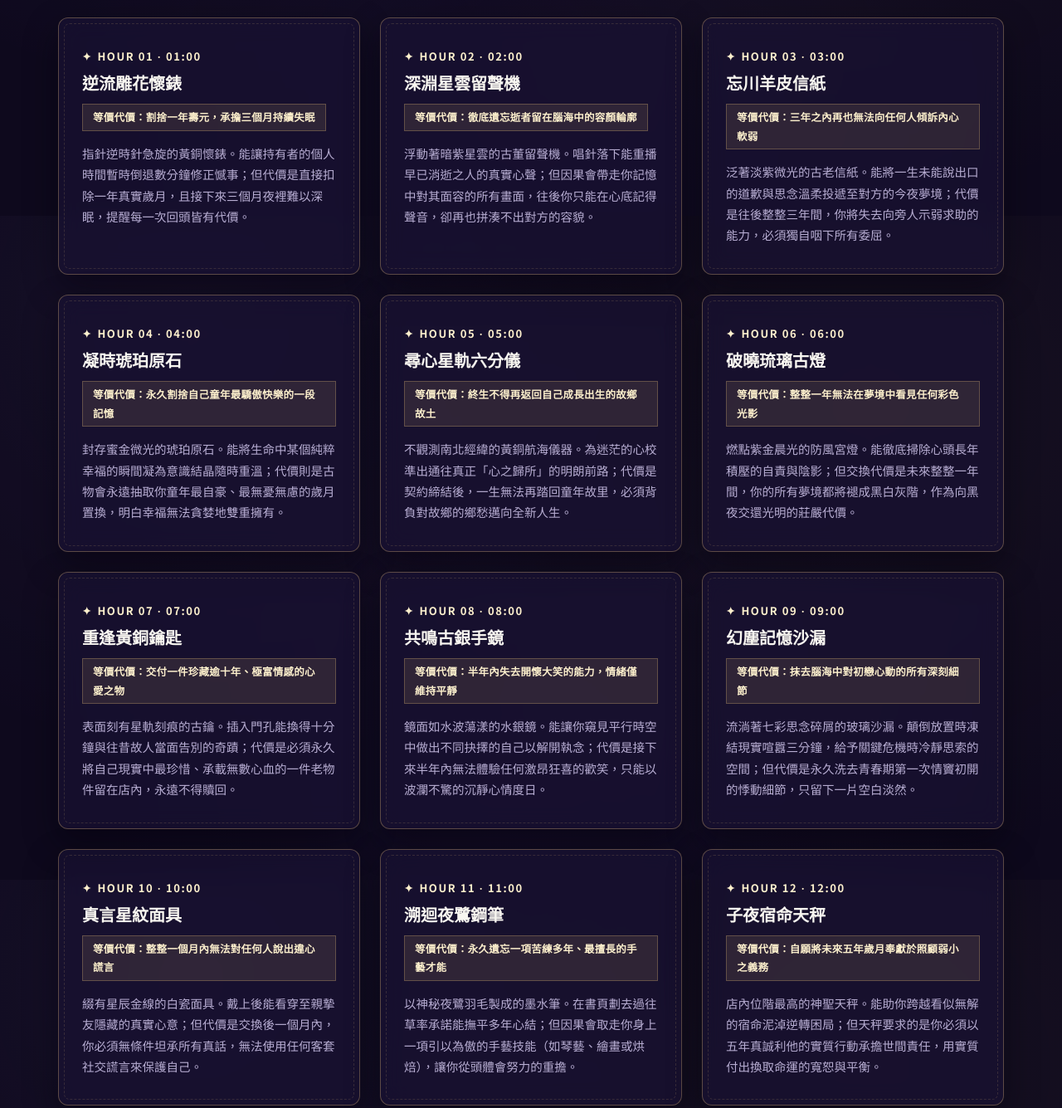
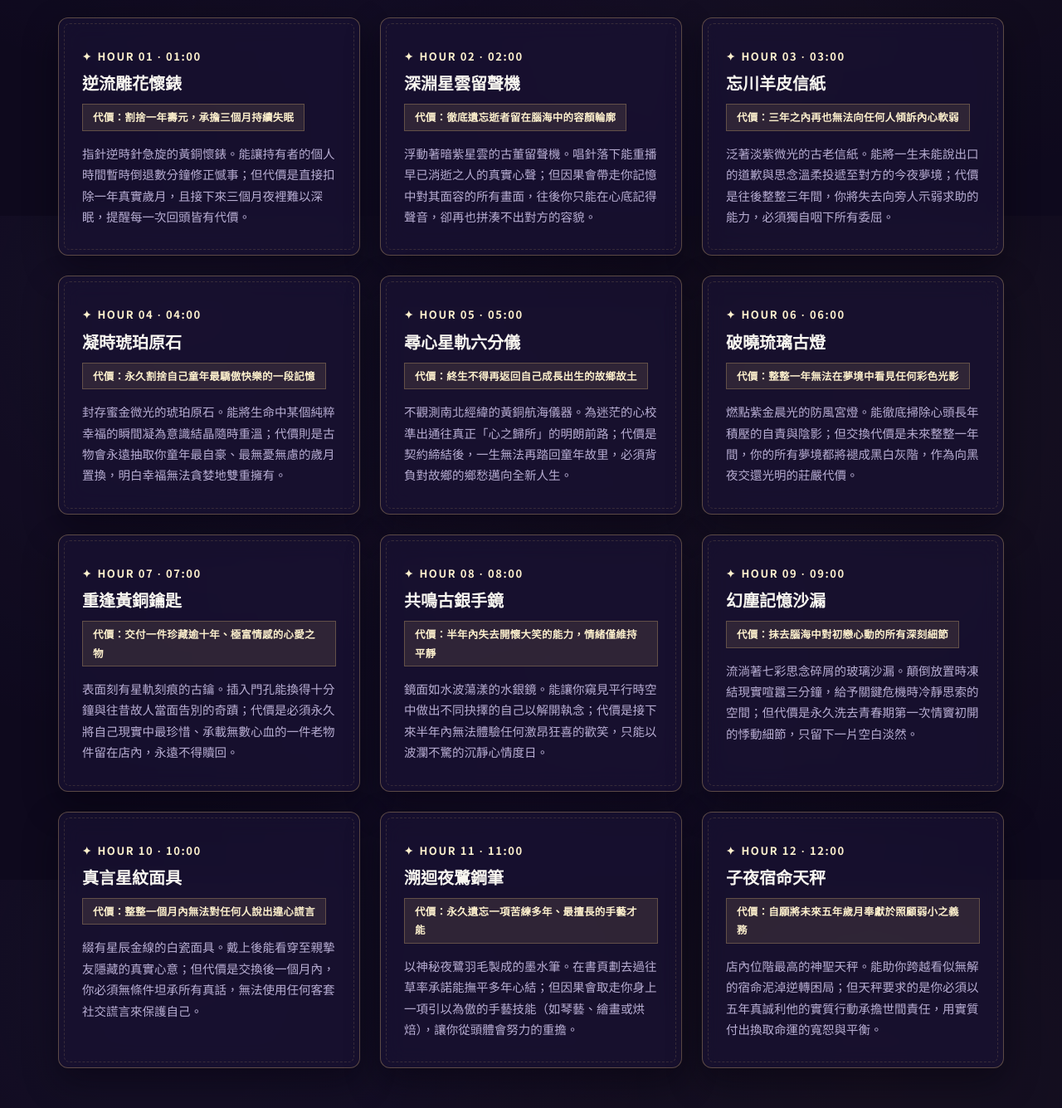
Before and after one commit to susu-cpu777/WebPage_11515243, a plain HTML site: page pages/about.html in a window 1280 px wide. Shown: the part 1340-2675 px from the top of the page at 83% size. Drawn offline with Linux system fonts and the light colour scheme.

Commit message:
更新奇幻古物圖鑑中代價描述，移除「等價」字樣以簡化表達

```diff
--- a/pages/about.html
+++ b/pages/about.html
@@ -102,7 +102,7 @@
           <article class="glass-card relic-catalog-card">
             <div class="relic-hour-tag"><span aria-hidden="true">✦</span> HOUR 01 ‧ 01:00</div>
             <h3 class="relic-catalog-title">逆流雕花懷錶</h3>
-            <div class="relic-cost-pill">等價代價：割捨一年壽元，承擔三個月持續失眠</div>
+            <div class="relic-cost-pill">代價：割捨一年壽元，承擔三個月持續失眠</div>
             <p class="relic-catalog-desc">
               指針逆時針急旋的黃銅懷錶。能讓持有者的個人時間暫時倒退數分鐘修正憾事；但代價是直接扣除一年真實歲月，且接下來三個月夜裡難以深眠，提醒每一次回頭皆有代價。
             </p>
@@ -112,7 +112,7 @@
           <article class="glass-card relic-catalog-card">
             <div class="relic-hour-tag"><span aria-hidden="true">✦</span> HOUR 02 ‧ 02:00</div>
             <h3 class="relic-catalog-title">深淵星雲留聲機</h3>
-            <div class="relic-cost-pill">等價代價：徹底遺忘逝者留在腦海中的容顏輪廓</div>
+            <div class="relic-cost-pill">代價：徹底遺忘逝者留在腦海中的容顏輪廓</div>
             <p class="relic-catalog-desc">
               浮動著暗紫星雲的古董留聲機。唱針落下能重播早已消逝之人的真實心聲；但因果會帶走你記憶中對其面容的所有畫面，往後你只能在心底記得聲音，卻再也拼湊不出對方的容貌。
             </p>
@@ -122,7 +122,7 @@
           <article class="glass-card relic-catalog-card">
             <div class="relic-hour-tag"><span aria-hidden="true">✦</span> HOUR 03 ‧ 03:00</div>
             <h3 class="relic-catalog-title">忘川羊皮信紙</h3>
-            <div class="relic-cost-pill">等價代價：三年之內再也無法向任何人傾訴內心軟弱</div>
+            <div class="relic-cost-pill">代價：三年之內再也無法向任何人傾訴內心軟弱</div>
             <p class="relic-catalog-desc">
               泛著淡紫微光的古老信紙。能將一生未能說出口的道歉與思念溫柔投遞至對方的今夜夢境；代價是往後整整三年間，你將失去向旁人示弱求助的能力，必須獨自咽下所有委屈。
             </p>
@@ -132,7 +132,7 @@
           <article class="glass-card relic-catalog-card">
             <div class="relic-hour-tag"><span aria-hidden="true">✦</span> HOUR 04 ‧ 04:00</div>
             <h3 class="relic-catalog-title">凝時琥珀原石</h3>
-            <div class="relic-cost-pill">等價代價：永久割捨自己童年最驕傲快樂的一段記憶</div>
+            <div class="relic-cost-pill">代價：永久割捨自己童年最驕傲快樂的一段記憶</div>
             <p class="relic-catalog-desc">
               封存蜜金微光的琥珀原石。能將生命中某個純粹幸福的瞬間凝為意識結晶隨時重溫；代價則是古物會永遠抽取你童年最自豪、最無憂無慮的歲月置換，明白幸福無法貪婪地雙重擁有。
             </p>
@@ -142,7 +142,7 @@
           <article class="glass-card relic-catalog-card">
             <div class="relic-hour-tag"><span aria-hidden="true">✦</span> HOUR 05 ‧ 05:00</div>
             <h3 class="relic-catalog-title">尋心星軌六分儀</h3>
-            <div class="relic-cost-pill">等價代價：終生不得再返回自己成長出生的故鄉故土</div>
+            <div class="relic-cost-pill">代價：終生不得再返回自己成長出生的故鄉故土</div>
             <p class="relic-catalog-desc">
               不觀測南北經緯的黃銅航海儀器。為迷茫的心校準出通往真正「心之歸所」的明朗前路；代價是契約締結後，一生無法再踏回童年故里，必須背負對故鄉的鄉愁邁向全新人生。
             </p>
@@ -152,7 +152,7 @@
           <article class="glass-card relic-catalog-card">
             <div class="relic-hour-tag"><span aria-hidden="true">✦</span> HOUR 06 ‧ 06:00</div>
             <h3 class="relic-catalog-title">破曉琉璃古燈</h3>
-            <div class="relic-cost-pill">等價代價：整整一年無法在夢境中看見任何彩色光影</div>
+            <div class="relic-cost-pill">代價：整整一年無法在夢境中看見任何彩色光影</div>
             <p class="relic-catalog-desc">
               燃點紫金晨光的防風宮燈。能徹底掃除心頭長年積壓的自責與陰影；但交換代價是未來整整一年間，你的所有夢境都將褪成黑白灰階，作為向黑夜交還光明的莊嚴代價。
             </p>
@@ -162,7 +162,7 @@
           <article class="glass-card relic-catalog-card">
             <div class="relic-hour-tag"><span aria-hidden="true">✦</span> HOUR 07 ‧ 07:00</div>
             <h3 class="relic-catalog-title">重逢黃銅鑰匙</h3>
-            <div class="relic-cost-pill">等價代價：交付一件珍藏逾十年、極富情感的心愛之物</div>
+            <div class="relic-cost-pill">代價：交付一件珍藏逾十年、極富情感的心愛之物</div>
             <p class="relic-catalog-desc">
               表面刻有星軌刻痕的古鑰。插入門孔能換得十分鐘與往昔故人當面告別的奇蹟；代價是必須永久將自己現實中最珍惜、承載無數心血的一件老物件留在店內，永遠不得贖回。
             </p>
@@ -172,7 +172,7 @@
           <article class="glass-card relic-catalog-card">
             <div class="relic-hour-tag"><span aria-hidden="true">✦</span> HOUR 08 ‧ 08:00</div>
             <h3 class="relic-catalog-title">共鳴古銀手鏡</h3>
-            <div class="relic-cost-pill">等價代價：半年內失去開懷大笑的能力，情緒僅維持平靜</div>
+            <div class="relic-cost-pill">代價：半年內失去開懷大笑的能力，情緒僅維持平靜</div>
             <p class="relic-catalog-desc">
               鏡面如水波蕩漾的水銀鏡。能讓你窺見平行時空中做出不同抉擇的自己以解開執念；代價是接下來半年內無法體驗任何激昂狂喜的歡笑，只能以波瀾不驚的沉靜心情度日。
             </p>
@@ -182,7 +182,7 @@
           <article class="glass-card relic-catalog-card">
             <div class="relic-hour-tag"><span aria-hidden="true">✦</span> HOUR 09 ‧ 09:00</div>
             <h3 class="relic-catalog-title">幻塵記憶沙漏</h3>
-            <div class="relic-cost-pill">等價代價：抹去腦海中對初戀心動的所有深刻細節</div>
+            <div class="relic-cost-pill">代價：抹去腦海中對初戀心動的所有深刻細節</div>
             <p class="relic-catalog-desc">
               流淌著七彩思念碎屑的玻璃沙漏。顛倒放置時凍結現實喧囂三分鐘，給予關鍵危機時冷靜思索的空間；但代價是永久洗去青春期第一次情竇初開的悸動細節，只留下一片空白淡然。
             </p>
@@ -192,7 +192,7 @@
           <article class="glass-card relic-catalog-card">
             <div class="relic-hour-tag"><span aria-hidden="true">✦</span> HOUR 10 ‧ 10:00</div>
             <h3 class="relic-catalog-title">真言星紋面具</h3>
-            <div class="relic-cost-pill">等價代價：整整一個月內無法對任何人說出違心謊言</div>
+            <div class="relic-cost-pill">代價：整整一個月內無法對任何人說出違心謊言</div>
             <p class="relic-catalog-desc">
               綴有星辰金線的白瓷面具。戴上後能看穿至親摯友隱藏的真實心意；但代價是交換後一個月內，你必須無條件坦承所有真話，無法使用任何客套社交謊言來保護自己。
             </p>
@@ -202,7 +202,7 @@
           <article class="glass-card relic-catalog-card">
             <div class="relic-hour-tag"><span aria-hidden="true">✦</span> HOUR 11 ‧ 11:00</div>
             <h3 class="relic-catalog-title">溯迴夜鷺鋼筆</h3>
-            <div class="relic-cost-pill">等價代價：永久遺忘一項苦練多年、最擅長的手藝才能</div>
+            <div class="relic-cost-pill">代價：永久遺忘一項苦練多年、最擅長的手藝才能</div>
             <p class="relic-catalog-desc">
               以神秘夜鷺羽毛製成的墨水筆。在書頁劃去過往草率承諾能撫平多年心結；但因果會取走你身上一項引以為傲的手藝技能（如琴藝、繪畫或烘焙），讓你從頭體會努力的重擔。
             </p>
@@ -212,7 +212,7 @@
           <article class="glass-card relic-catalog-card">
             <div class="relic-hour-tag"><span aria-hidden="true">✦</span> HOUR 12 ‧ 12:00</div>
             <h3 class="relic-catalog-title">子夜宿命天秤</h3>
-            <div class="relic-cost-pill">等價代價：自願將未來五年歲月奉獻於照顧弱小之義務</div>
+            <div class="relic-cost-pill">代價：自願將未來五年歲月奉獻於照顧弱小之義務</div>
             <p class="relic-catalog-desc">
               店內位階最高的神聖天秤。能助你跨越看似無解的宿命泥淖逆轉困局；但天秤要求的是你必須以五年真誠利他的實質行動承擔世間責任，用實質付出換取命運的寬恕與平衡。
             </p>
```
